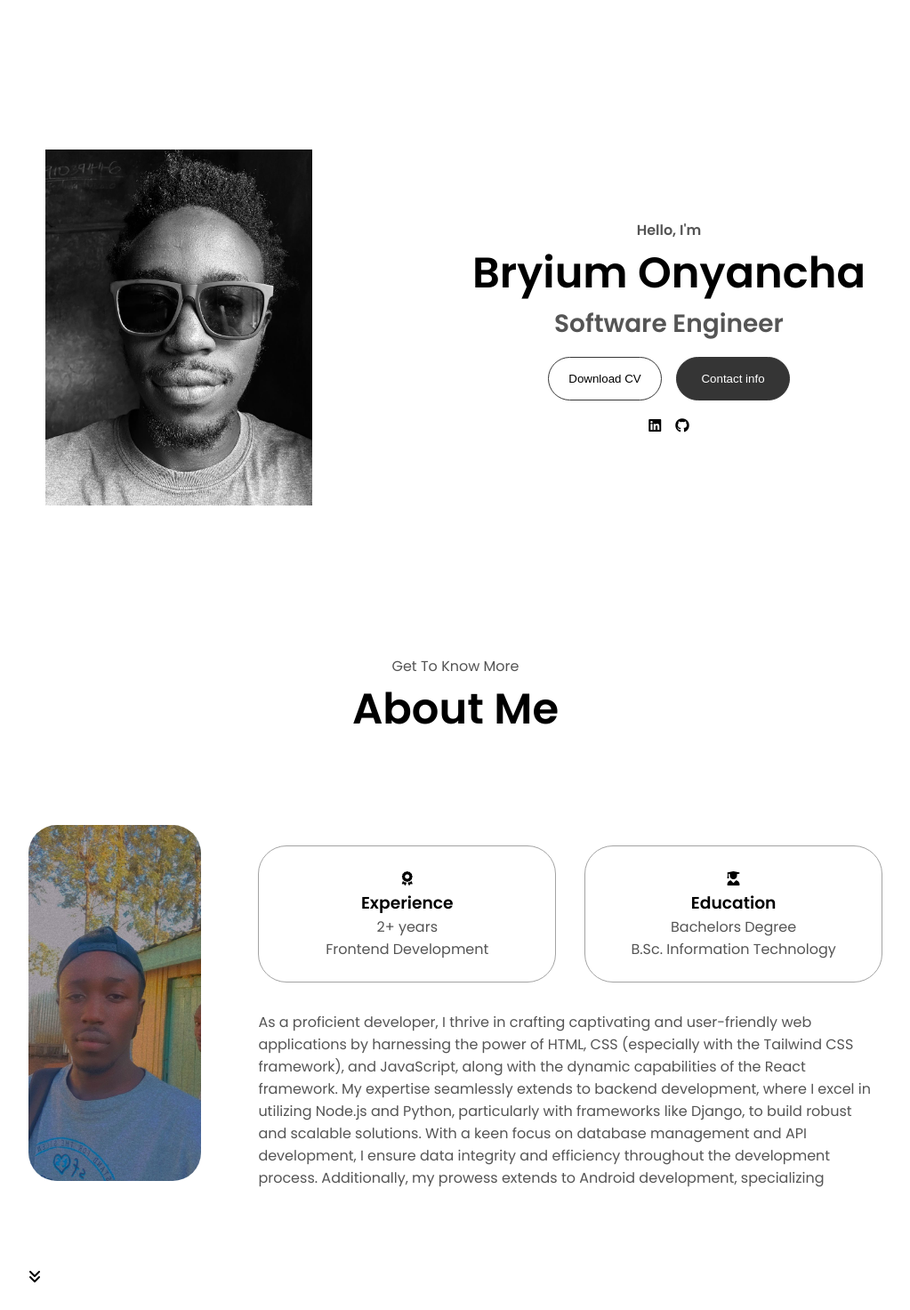
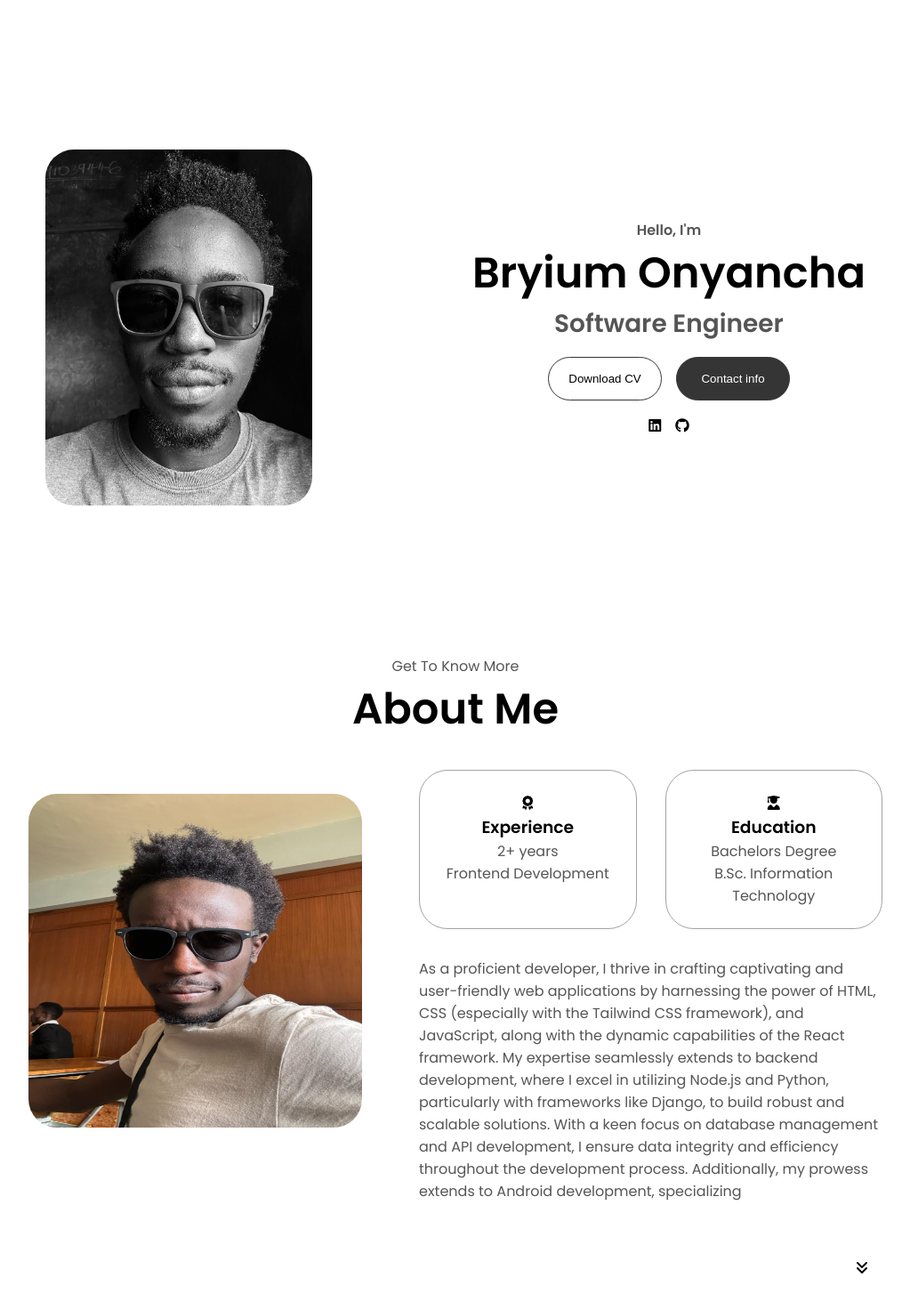
Before and after one commit to Bryium/Portfolio, a Django app: page /Home/ in a window 1280 px wide. Shown: the part 136-1608 px from the top of the page at 89% size, without its empty margins (128-1151 px from the left). Run offline with Django 4.2, Linux system fonts and the light colour scheme; some libraries are stand-ins or nearby versions.

Commit message:
restyled the about section

```diff
--- a/Home/static/style.css
+++ b/Home/static/style.css
@@ -158,7 +158,11 @@ padding-top: 4vh;
   height: 400px;
   width: 400px;
   margin: auto 0;
+}
 
+.profile-pic {
+
+  border-radius: 2rem;
 }
 
 
@@ -247,14 +251,18 @@ padding-top: 4vh;
 
 #about {
   position: relative;
-  justify-content: center;
 
 }
 
-.about-containers {
-  gap: 2rem;
-  margin-bottom: 2rem;
-  margin-top: 2rem;
+.section-container {
+  gap: 4rem;
+  width: 100%;
+}
+
+.section__pic-container {
+  margin: auto 0;
+  height: 400px;
+  width: 400px;
 }
 
 .about-details-container {
@@ -268,36 +276,35 @@ padding-top: 4vh;
 }
 
 .about-pic {
+  height: 375px;
+  width: 375px;
   border-radius: 2rem;
 }
 
-.fa-solid fa-angles-down {
-  position: absolute;
-  right: -15rem;
-  bottom: 2.5rem;
+.about-details-container {
+  justify-content: center;
+  flex-direction: column;
+}
+
+.about-containers {
+  gap: 2rem;
+  margin-bottom: 2rem;
+  margin-top: 2rem;
 }
 
 .details-container {
+  flex: 1;
   padding: 1.5rem;
-  flex: 1;
   background: white;
   border-radius: 2rem;
   border: 0.1rem solid rgb(163, 163, 163);
   text-align: center;
 }
 
-
-.section-container {
-  gap: 4rem;
-  height: 80%;
-  display: flex;
-  justify-content: center;
-  align-items: center;
+.fa-solid.fa-angles-down {
+  position: absolute;
+  right: 1rem;
+  bottom: 2.5rem;
+  cursor: pointer;
+  z-index: 1000;
 }
-
-.section__pic-container{
-  display: flex;
-  height: 400px;
-  width: 400px;
-  margin: auto 0;
-}
--- a/templates/home.html
+++ b/templates/home.html
@@ -53,7 +53,7 @@
 {% load static %}
 <section id="profile">
     <div class="section_pic-container">
-        <img src="{% static 'assets/profile-pic.jpg' %}" alt="Bryium Onyancha profile picture">
+        <img src="{% static 'assets/profile-pic.jpg' %}" alt="Bryium Onyancha profile picture" class="profile-pic">
     </div>
     <div class="section_text">
         <p class="section_text_p1">Hello, I'm</p>
@@ -122,17 +122,14 @@
           process. Additionally, my
           prowess extends to Android
           development, specializing
-            </p>
+        </p>
       </div>
     </div>
   </div>
-   <i class="fa-solid fa-angles-down" onclick="navigateToExperience()"></i>
-<script>
-  function navigateToExperience() {
-    window.location.href = './#experience';
+  <i class="fa-solid fa-angles-down" onclick="function navigateToExperience() {
+
   }
-</script>
-
+  navigateToExperience()"></i>
 </section>
 <script src="{% static 'script.js' %}"></script>
 </body>
```
Also changed, not shown: Home/static/assets/about-pic.jpg.
